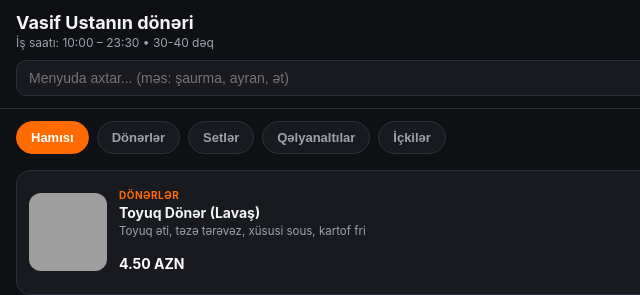
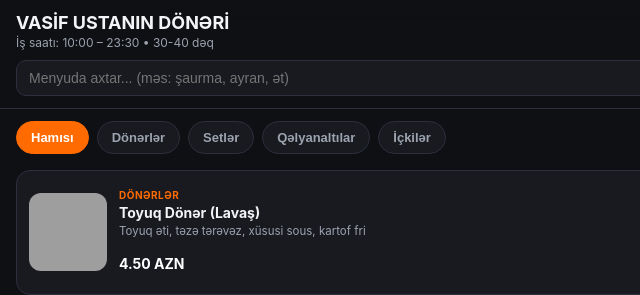
Before and after one commit to alievizm-glitch/044-D-ner, a plain HTML site: page index.html in a window 1280 px wide. Shown: the top 295 px of the page, 0-640 px from the left. Drawn offline with Linux system fonts and the light colour scheme; grey boxes are pictures that could not be loaded.

Commit message:
Update title and shop name to uppercase

```diff
--- a/index.html
+++ b/index.html
@@ -3,7 +3,7 @@
 <head>
   <meta charset="UTF-8" />
   <meta name="viewport" content="width=device-width, initial-scale=1.0, maximum-scale=1.0, user-scalable=no" />
-  <title>Vasif Ustanın dönəri | Onlayn Sifariş</title>
+  <title>VASİF USTANIN DÖNƏRİ | Onlayn Sifariş</title>
   <style>
     :root {
       --bg: #0f1014;
@@ -501,7 +501,7 @@
   <header>
     <div class="header-top">
       <div class="brand">
-        <h1>Vasif Ustanın dönəri</h1>
+        <h1>VASİF USTANIN DÖNƏRİ</h1>
         <p>İş saatı: 10:00 – 23:30 • 30-40 dəq</p>
       </div>
       <span class="status-badge open" id="statusBadge">Açıqdır</span>
@@ -600,7 +600,7 @@
   </div>
 
   <script>
-    const SHOP_NAME = "Vasif Ustanın dönəri";
+    const SHOP_NAME = "VASİF USTANIN DÖNƏRİ";
     const RESTAURANT_PHONE = "994516162691";
     const FREE_DELIVERY_LIMIT = 15.0;
     const DELIVERY_FEE = 2.0;
```
